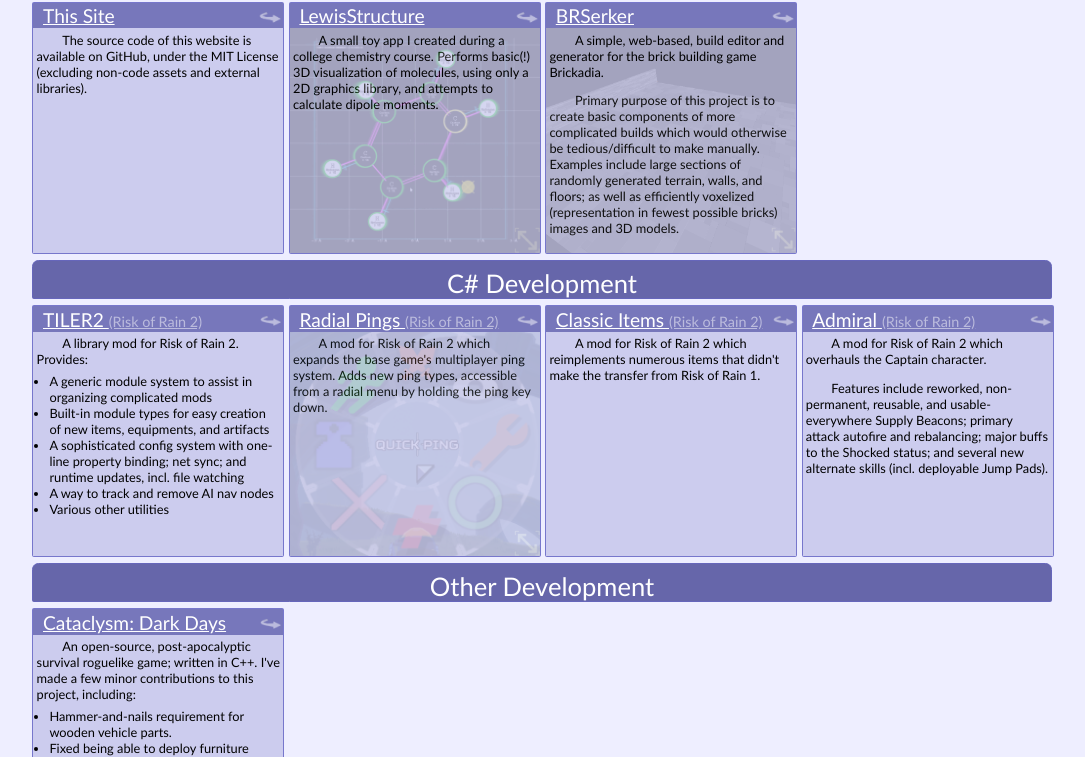
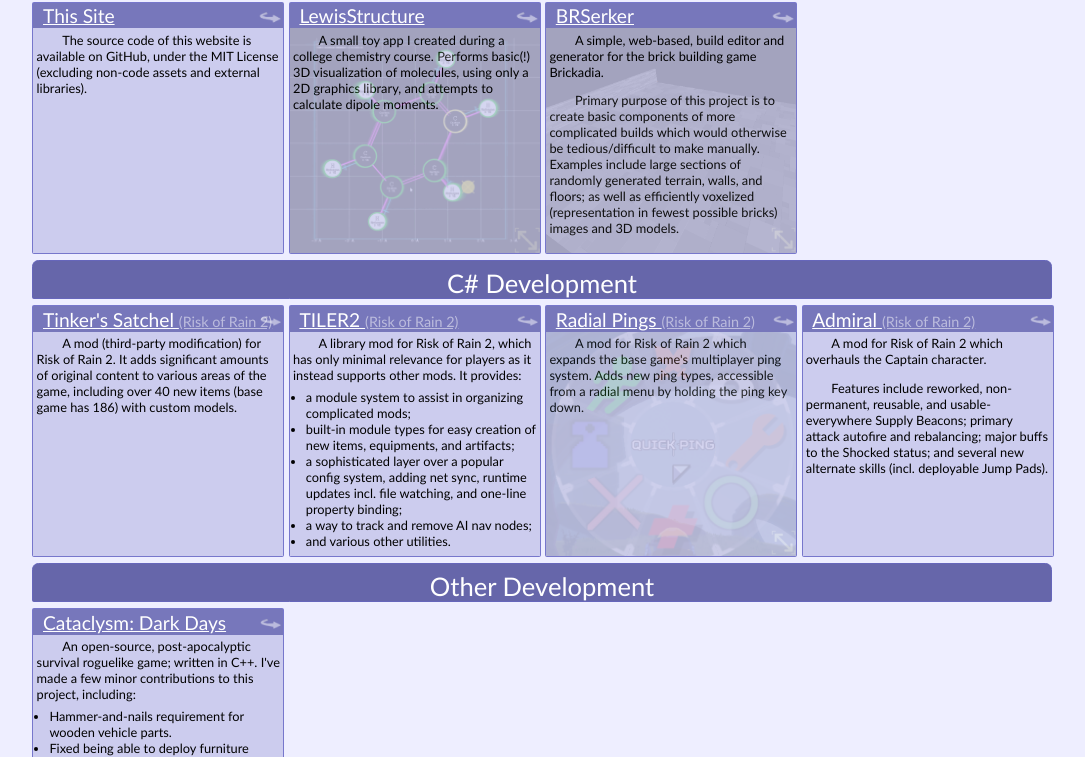
Before and after one commit to hol2k/hol2k.github.io, a plain HTML site: page index.html in a window 1280 px wide. Shown: the part 445-1202 px from the top of the page, without its empty margins (98-1183 px from the left). Drawn offline with Linux system fonts and the light colour scheme.

Commit message:
Content update: RoR2 mods

```diff
--- a/index.html
+++ b/index.html
@@ -70,15 +70,21 @@
 			<div class="grid-header h1"><div class="grid-inner">C# Development</div></div>
 
 			<article class="grid-item"><div class="grid-inner">
+				<a class="grid-item-title h2" href="https://github.com/ThinkInvis/RoR2-TinkersSatchel">Tinker's Satchel <span class="text-sub">(Risk of Rain 2)</span></a>
+				<div class="grid-item-body text">
+					A mod (third-party modification) for Risk of Rain 2. It adds significant amounts of original content to various areas of the game, including over 40 new items (base game has 186) with custom models.
+				</div>
+			</div></article>
+			<article class="grid-item"><div class="grid-inner">
 				<a class="grid-item-title h2" href="https://github.com/ThinkInvis/RoR2-TILER2">TILER2 <span class="text-sub">(Risk of Rain 2)</span></a>
 				<div class="grid-item-body text">
-					A library mod for Risk of Rain 2. Provides:
+					A library mod for Risk of Rain 2, which has only minimal relevance for players as it instead supports other mods. It provides:
 					<ul>
-					<li>A generic module system to assist in organizing complicated mods</li>
-					<li>Built-in module types for easy creation of new items, equipments, and artifacts</li>
-					<li>A sophisticated config system with one-line property binding; net sync; and runtime updates, incl. file watching</li>
-					<li>A way to track and remove AI nav nodes</li>
-					<li>Various other utilities</li>
+					<li>a module system to assist in organizing complicated mods;</li>
+					<li>built-in module types for easy creation of new items, equipments, and artifacts;</li>
+					<li>a sophisticated layer over a popular config system, adding net sync, runtime updates incl. file watching, and one-line property binding;</li>
+					<li>a way to track and remove AI nav nodes;</li>
+					<li>and various other utilities.</li>
 					</ul>
 				</div>
 			</div></article>
@@ -89,12 +95,6 @@
 					<div class="fill-bg" style="background-image: url('/static/index/radialpings-preview.png'); opacity: 0.2"></div>
 				</div>
 				<div class="grid-item-body-alt text fill-bg" title="Click to collapse preview" style="background-image: url('/static/index/radialpings-preview.png')"></div>
-			</div></article>
-			<article class="grid-item"><div class="grid-inner">
-				<a class="grid-item-title h2" href="https://github.com/ThinkInvis/RoR2-ClassicItems">Classic Items <span class="text-sub">(Risk of Rain 2)</span></a>
-				<div class="grid-item-body text">
-					A mod for Risk of Rain 2 which reimplements numerous items that didn't make the transfer from Risk of Rain 1.
-				</div>
 			</div></article>
 			<article class="grid-item"><div class="grid-inner">
 				<a class="grid-item-title h2" href="https://github.com/ThinkInvis/RoR2-Admiral">Admiral <span class="text-sub">(Risk of Rain 2)</span></a>
```
